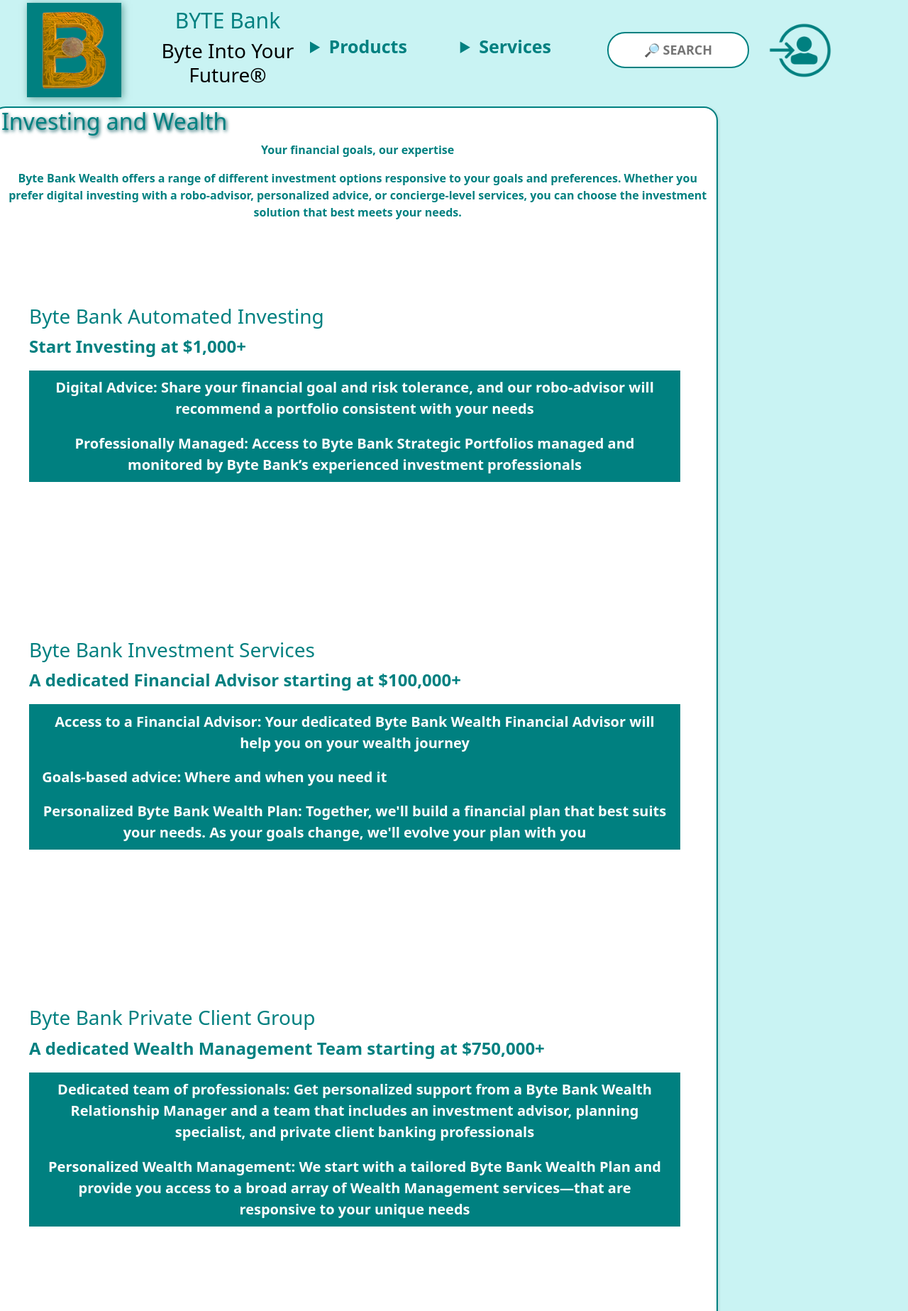
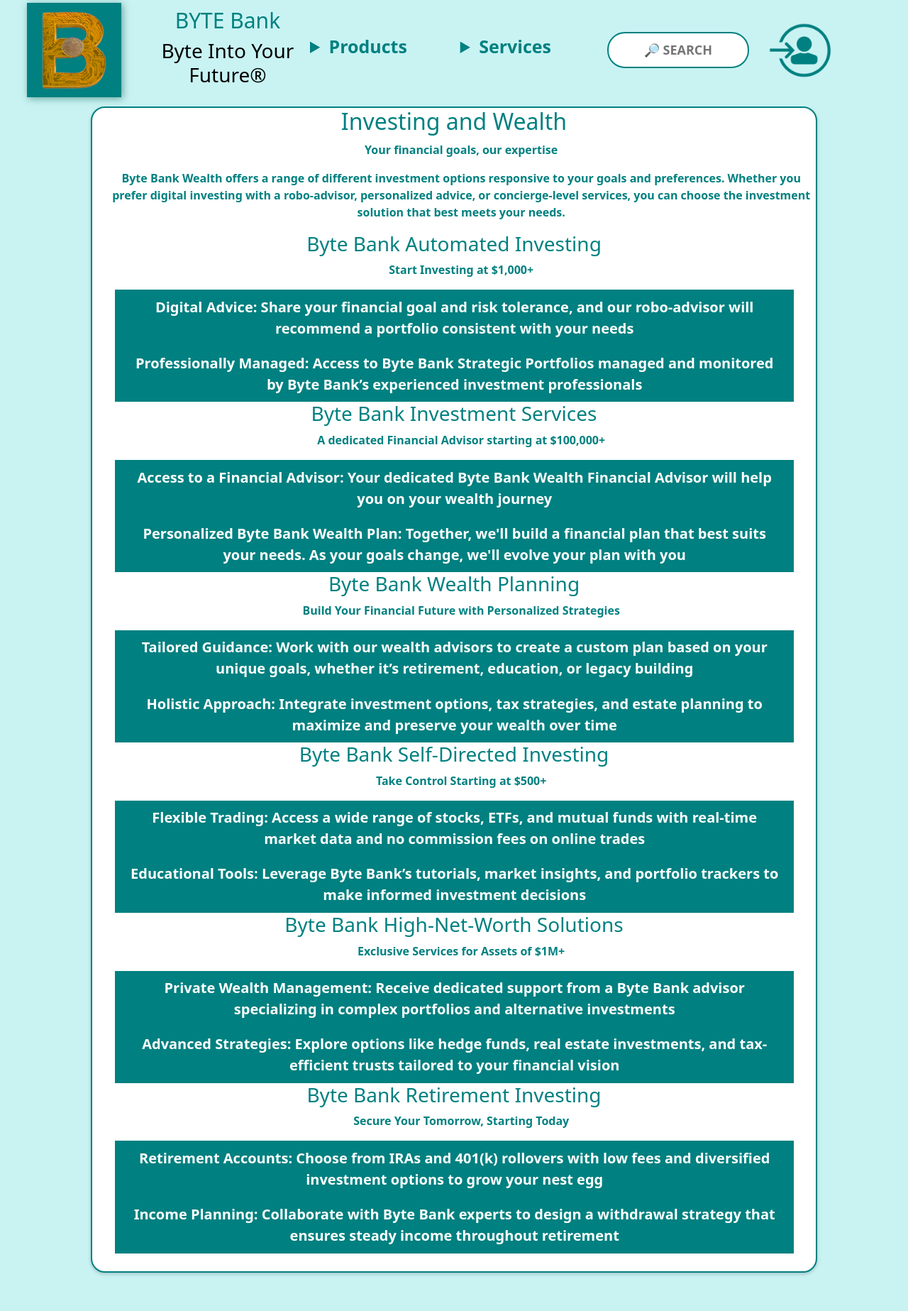
Before and after one commit to armuka13/ByteBank-Online-Banking-website-, a PHP site: page /investing.html in a window 1280 px wide. Shown: the part 57-1904 px from the top of the page at 71% size. Run offline with PHP 8.4, Linux system fonts and the light colour scheme.

Commit message:
Finished investing&wealth

```diff
--- a/investing.html
+++ b/investing.html
@@ -64,69 +64,72 @@
                 </ul>
             </details>
             </div>
-            <main id="mainContent">
-    <div class="container-full row" style="display:flex; justify-content: center;">
-        <h2 class="headOne">Investing and Wealth</h2>
+    <main id="mainContent" style="display: flex;
+                                  justify-content: center;
+                                  text-align: center;
+                                  align-content: center;">
+        <div class="container-full">
+            <section>
+                <h2 class="headOne-noShadow">Investing and Wealth</h2>
                 <p class="containerParagraph">Your financial goals, our expertise</p>
                 <p class="containerParagraph">Byte Bank Wealth offers a range of different investment options responsive to your goals and preferences. Whether you prefer digital investing with a robo-advisor, personalized advice, or concierge-level services, you can choose the investment solution that best meets your needs.</p>
+            </section>
+            <section>
+                <h3 class="headOne-noShadow">Byte Bank Automated Investing</h3>
+                <p class="containerParagraph">Start Investing at $1,000+</p>
+                <ul style="margin-right: 3%;">
+                    <li class="simpleList">Digital Advice: Share your financial goal and risk tolerance, and our robo-advisor will recommend a portfolio consistent with your needs</li>
+                    <li class="simpleList">Professionally Managed: Access to Byte Bank Strategic Portfolios managed and monitored by Byte Bank’s experienced investment professionals</li>
+                </ul>
+            </section>
 
-        <div class="secondaryListedItem">
-            <h3>Byte Bank Automated Investing</h3>
-            <p>Start Investing at $1,000+</p>
-            <ul class="horizontalList">
-                <li class="mainListedItem">Digital Advice: Share your financial goal and risk tolerance, and our robo-advisor will recommend a portfolio consistent with your needs</li>
-                <li class="mainListedItem">Professionally Managed: Access to Byte Bank Strategic Portfolios managed and monitored by Byte Bank’s experienced investment professionals</li>
+            <section>
+                <h3 class="headOne-noShadow">Byte Bank Investment Services</h3>
+                <p class="containerParagraph">A dedicated Financial Advisor starting at $100,000+</p>
+                <ul style="margin-right: 3%;">
+                    <li class="simpleList">Access to a Financial Advisor: Your dedicated Byte Bank Wealth Financial Advisor will help you on your wealth journey</li>
+                    <li class="simpleList">Personalized Byte Bank Wealth Plan: Together, we'll build a financial plan that best suits your needs. As your goals change, we'll evolve your plan with you</li>
                 </ul>
-        </div>
+            </section>
 
-        <div class="secondaryListedItem">
-            <h3>Byte Bank Investment Services</h3>
-            <p>A dedicated Financial Advisor starting at $100,000+</p>
-            <ul class="horizontalList">
-                <li class="mainListedItem">Access to a Financial Advisor: Your dedicated Byte Bank Wealth Financial Advisor will help you on your wealth journey</li>
-                <li class="mainListedItem">Goals-based advice: Where and when you need it</li>
-                <li class="mainListedItem">Personalized Byte Bank Wealth Plan: Together, we'll build a financial plan that best suits your needs. As your goals change, we'll evolve your plan with you</li>
+            <section>
+                <h3 class="headOne-noShadow">Byte Bank Wealth Planning</h3>
+                <p class="containerParagraph">Build Your Financial Future with Personalized Strategies</p>
+                <ul style="margin-right: 3%;">
+                    <li class="simpleList">Tailored Guidance: Work with our wealth advisors to create a custom plan based on your unique goals, whether it’s retirement, education, or legacy building</li>
+                    <li class="simpleList">Holistic Approach: Integrate investment options, tax strategies, and estate planning to maximize and preserve your wealth over time</li>
                 </ul>
-        </div>
+            </section>
 
-        <div class="secondaryListedItem">
-            <h3>Byte Bank Private Client Group</h3>
-            <p>A dedicated Wealth Management Team starting at $750,000+</p>
-            <ul class="horizontalList">
-                <li class="mainListedItem">Dedicated team of professionals: Get personalized support from a Byte Bank Wealth Relationship Manager and a team that includes an investment advisor, planning specialist, and private client banking professionals</li>
-                <li class="mainListedItem">Personalized Wealth Management: We start with a tailored Byte Bank Wealth Plan and provide you access to a broad array of Wealth Management services—that are responsive to your unique needs</li>
+            <section>
+                <h3 class="headOne-noShadow">Byte Bank Self-Directed Investing</h3>
+                <p class="containerParagraph">Take Control Starting at $500+</p>
+                <ul style="margin-right: 3%;">
+                    <li class="simpleList">Flexible Trading: Access a wide range of stocks, ETFs, and mutual funds with real-time market data and no commission fees on online trades</li>
+                    <li class="simpleList">Educational Tools: Leverage Byte Bank’s tutorials, market insights, and portfolio trackers to make informed investment decisions</li>
                 </ul>
-        </div>
+            </section>
 
-        <h3 class="dropdownSummary">Why Choose Byte Bank Wealth?</h3>
-        <p>We are here for you at every stage of your financial journey with the services and resources you need.</p>
+            <section>
+                <h3 class="headOne-noShadow">Byte Bank High-Net-Worth Solutions</h3>
+                <p class="containerParagraph">Exclusive Services for Assets of $1M+</p>
+                <ul style="margin-right: 3%;">
+                    <li class="simpleList">Private Wealth Management: Receive dedicated support from a Byte Bank advisor specializing in complex portfolios and alternative investments</li>
+                    <li class="simpleList">Advanced Strategies: Explore options like hedge funds, real estate investments, and tax-efficient trusts tailored to your financial vision</li>
+                </ul>
+            </section>
 
-        <div class="secondaryListedItem">
-            <h4>Wealth Insights</h4>
-            <p>Benefit from access to in-depth market research and the collective expertise of our Wealth Specialists</p>
-        </div>
+            <section>
+                <h3 class="headOne-noShadow">Byte Bank Retirement Investing</h3>
+                <p class="containerParagraph">Secure Your Tomorrow, Starting Today</p>
+                <ul style="margin-right: 3%;">
+                    <li class="simpleList">Retirement Accounts: Choose from IRAs and 401(k) rollovers with low fees and diversified investment options to grow your nest egg</li>
+                    <li class="simpleList">Income Planning: Collaborate with Byte Bank experts to design a withdrawal strategy that ensures steady income throughout retirement</li>
+                </ul>
+            </section>
 
-        <div class="secondaryListedItem">
-            <h4>Personalized Financial Advice</h4>
-            <p>When you choose to work with a Financial Advisor through Byte Bank Investment Services or a Relationship Manager and a team of wealth specialists in the Byte Bank Private Client Group, you'll receive financial advice from wealth management professionals</p>
-        </div>
 
-        <div class="secondaryListedItem">
-            <h4>Invest Your Way</h4>
-            <p>Whether you're just starting your investing journey or have extensive experience, we offer a variety of solutions to support your evolving financial needs</p>
-        </div>
 
-        <h3 class="dropdownSummary">Introducing the Byte Bank Wealth Portal</h3>
-        <p>Simplify the management of your finances with the Byte Bank Wealth Portal through the Byte Bank Mobile App.</p>
-        <ul class="horizontalList">
-            <li class="mainListedItem">Track your progress: Access your Byte Bank Wealth investment accounts and track your progress toward your Byte Bank Wealth Plan, as applicable.</li>
-            <li class="mainListedItem">Stay in touch: Communicate with your Byte Bank Wealth Advisor, access your agreements, trade confirmations, statements, regulatory documents and other important documents.</li>
-            <li class="mainListedItem">Explore insight and education: Select from the Byte Bank Wealth library of financial education articles, reports, and materials.</li>
-        </ul>
-
-        <h3 class="dropdownSummary">Stay Informed with Expert Insights</h3>
-        <p>Explore our latest thought leadership on markets, planning, and investment strategies. Visit our Learning & Insights section for more.</p>
-    </div>
     </main>
 
 <div id="faq"  style="margin: 5% auto; padding: 3%; text-align: center; width: 72%;" >
--- a/personalMain.html
+++ b/personalMain.html
@@ -51,7 +51,7 @@
             <details class = "col">
                 <summary style = " list-style: none; margin-left: 5%;"> <img alt="login" src="Images/LoginImage.png" class="logo" width = "100px" height = "100px"></summary>
                 <ul class="verticalList">
-                    <li class = "secondaryListedItem">CHANGE ACCOUNT</li>
+                    <li class = "secondaryListedItem">VIEW PROFILE</li>
                     <li class = "secondaryListedItem">SIGN OUT</li>
                 </ul>
             </details>
--- a/style.css
+++ b/style.css
@@ -158,6 +158,8 @@ background-color: white;
     border-radius: 20px;
     width:80%;
     background-color: white;
+    align-items: center;
+    padding-bottom: 2%;
     }
 
 .containerParagraph{
@@ -242,3 +244,16 @@ text-align: center;
     text-align: center;
     width: 72%
 }
+
+.simpleList{
+    list-style-type: none;
+    padding: 0;
+    margin: 0;
+    float: left;
+    font-size:20px;
+    color: white;
+    background-color:teal;
+    padding: 1% 2% 1% 2%;
+    font-weight: bold;
+    text-align: center;
+}
```
Lines whose indentation alone changed are shown as unchanged.
